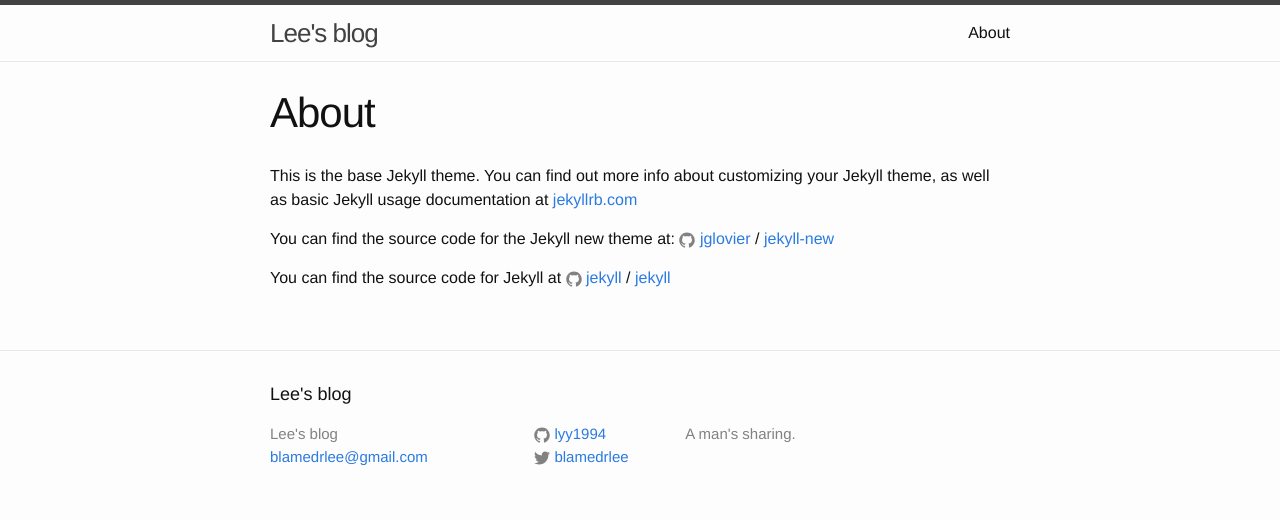
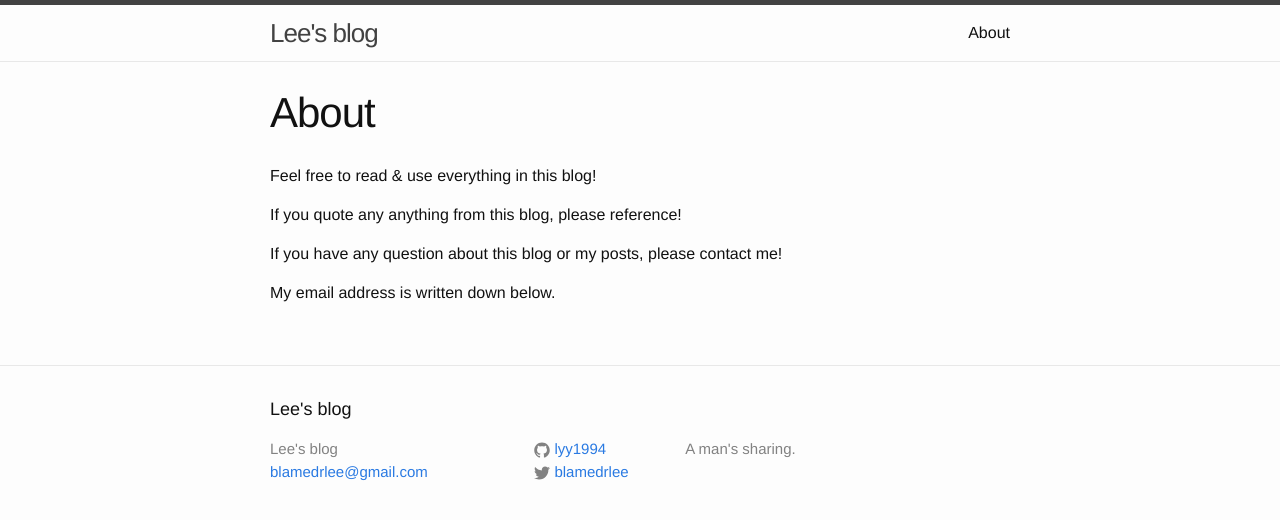
Before and after one commit to lyy1994/lyy1994.github.io, a Jekyll site: the page built from about.md, in a window 1280 px wide. Shown: the top 520 px of the page. Built offline with Jekyll 4.4.1, drawn with Linux system fonts in a browser that asks for light colours.

Commit message:
Fix about.md
Added personal statement into the about.md.

```diff
--- a/about.md
+++ b/about.md
@@ -4,12 +4,10 @@ title: About
 permalink: /about/
 ---
 
-This is the base Jekyll theme. You can find out more info about customizing your Jekyll theme, as well as basic Jekyll usage documentation at [jekyllrb.com](http://jekyllrb.com/)
+Feel free to read & use everything in this blog!
 
-You can find the source code for the Jekyll new theme at:
-{% include icon-github.html username="jglovier" %} /
-[jekyll-new](https://github.com/jglovier/jekyll-new)
+If you quote any anything from this blog, please reference!
 
-You can find the source code for Jekyll at
-{% include icon-github.html username="jekyll" %} /
-[jekyll](https://github.com/jekyll/jekyll)
+If you have any question about this blog or my posts, please contact me!
+
+My email address is written down below.
```
